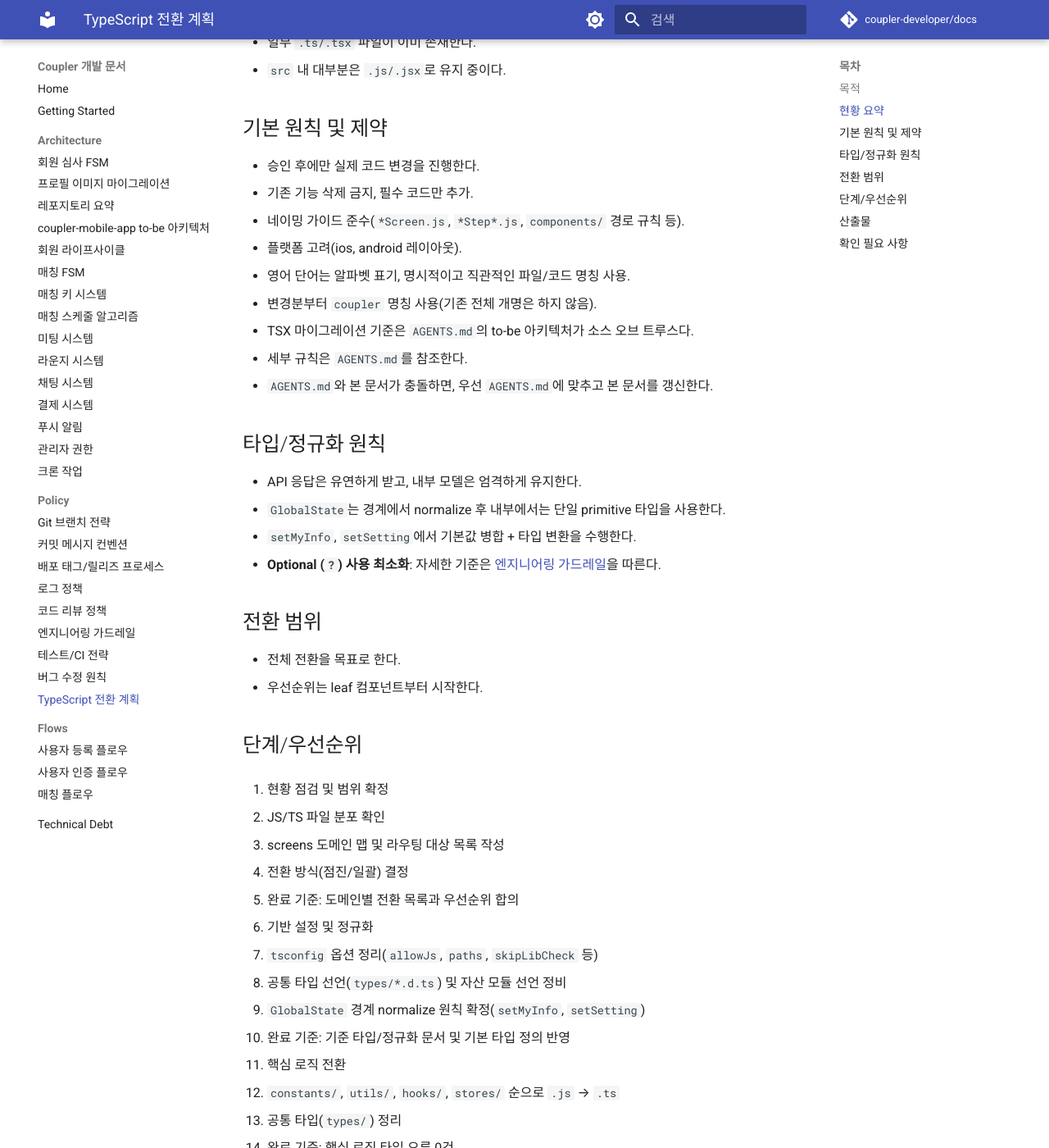
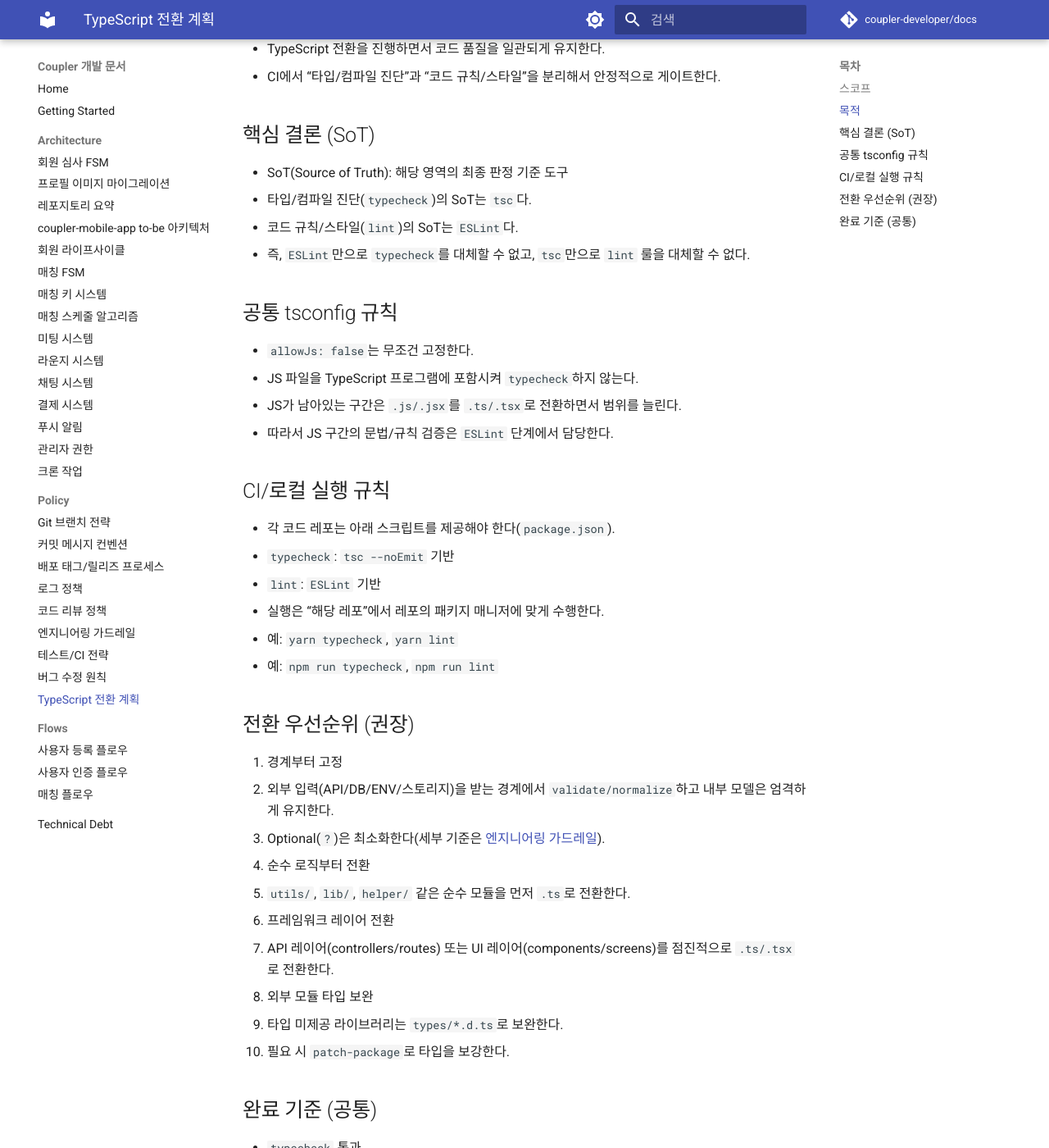
Before and after one commit to coupler-developer/docs, an MkDocs documentation site: the page built from content/policy/typescript-migration-plan.md, in a window 1280 px wide and 1400 px high, scrolled down 375 px. Shown: the whole window at 82% size. Built offline with MkDocs 1.6.1 and Material for MkDocs 9.7.7, drawn with Linux system fonts in a browser that asks for light colours; comment, search, counter and statistics services are not loaded; some of the changed text lies outside the part shown.

Commit message:
docs: 타입체크/린트 운영 규칙 정리
Changes:
- TypeScript 전환/운영 규칙을 코드 레포 공통 정책으로 정리 (docs 제외)
- allowJs: false 고정 및 tsc/ESLint SoT 분리 명시

Tests:
- not run: 문서 변경

```diff
--- a/content/policy/typescript-migration-plan.md
+++ b/content/policy/typescript-migration-plan.md
@@ -1,85 +1,56 @@
-# TypeScript 전환 계획 (coupler-mobile-app)
+# TypeScript 전환/운영 규칙 (코드 레포 공통, docs 제외)
+
+## 스코프
+
+- 이 문서는 워크스페이스 내 코드 레포에 대한 공통 규칙이다.
+- `docs/` 레포에는 적용하지 않는다.
 
 ## 목적
 
-- React Native 앱의 TypeScript 전환 범위와 우선순위를 문서화한다.
+- TypeScript 전환을 진행하면서 코드 품질을 일관되게 유지한다.
+- CI에서 “타입/컴파일 진단”과 “코드 규칙/스타일”을 분리해서 안정적으로 게이트한다.
 
-## 현황 요약
+## 핵심 결론 (SoT)
 
-- `tsconfig.json`이 존재하며 `@react-native/typescript-config`를 사용한다.
-- `typescript`, `@types/*`가 `devDependencies`에 포함되어 있다.
-- 일부 `.ts/.tsx` 파일이 이미 존재한다.
-- `src` 내 대부분은 `.js/.jsx`로 유지 중이다.
+- SoT(Source of Truth): 해당 영역의 최종 판정 기준 도구
+- 타입/컴파일 진단(`typecheck`)의 SoT는 `tsc`다.
+- 코드 규칙/스타일(`lint`)의 SoT는 `ESLint`다.
+- 즉, `ESLint`만으로 `typecheck`를 대체할 수 없고, `tsc`만으로 `lint` 룰을 대체할 수 없다.
 
-## 기본 원칙 및 제약
+## 공통 tsconfig 규칙
 
-- 승인 후에만 실제 코드 변경을 진행한다.
-- 기존 기능 삭제 금지, 필수 코드만 추가.
-- 네이밍 가이드 준수(`*Screen.js`, `*Step*.js`, `components/` 경로 규칙 등).
-- 플랫폼 고려(ios, android 레이아웃).
-- 영어 단어는 알파벳 표기, 명시적이고 직관적인 파일/코드 명칭 사용.
-- 변경분부터 `coupler` 명칭 사용(기존 전체 개명은 하지 않음).
-- TSX 마이그레이션 기준은 `AGENTS.md`의 to-be 아키텍처가 소스 오브 트루스다.
-- 세부 규칙은 `AGENTS.md`를 참조한다.
-- `AGENTS.md`와 본 문서가 충돌하면, 우선 `AGENTS.md`에 맞추고 본 문서를 갱신한다.
+- `allowJs: false`는 무조건 고정한다.
+  - JS 파일을 TypeScript 프로그램에 포함시켜 `typecheck`하지 않는다.
+  - JS가 남아있는 구간은 `.js/.jsx`를 `.ts/.tsx`로 전환하면서 범위를 늘린다.
+  - 따라서 JS 구간의 문법/규칙 검증은 `ESLint` 단계에서 담당한다.
 
-## 타입/정규화 원칙
+## CI/로컬 실행 규칙
 
-- API 응답은 유연하게 받고, 내부 모델은 엄격하게 유지한다.
-- `GlobalState`는 경계에서 normalize 후 내부에서는 단일 primitive 타입을 사용한다.
-- `setMyInfo`, `setSetting`에서 기본값 병합 + 타입 변환을 수행한다.
-- **Optional (`?`) 사용 최소화**: 자세한 기준은 [엔지니어링 가드레일](engineering-guardrails.md)을 따른다.
+- 각 코드 레포는 아래 스크립트를 제공해야 한다(`package.json`).
+  - `typecheck`: `tsc --noEmit` 기반
+  - `lint`: `ESLint` 기반
+- 실행은 “해당 레포”에서 레포의 패키지 매니저에 맞게 수행한다.
+  - 예: `yarn typecheck`, `yarn lint`
+  - 예: `npm run typecheck`, `npm run lint`
 
-## 전환 범위
+## 전환 우선순위 (권장)
 
-- 전체 전환을 목표로 한다.
-- 우선순위는 leaf 컴포넌트부터 시작한다.
+1. 경계부터 고정
+   - 외부 입력(API/DB/ENV/스토리지)을 받는 경계에서 `validate/normalize`하고 내부 모델은 엄격하게 유지한다.
+   - Optional(`?`)은 최소화한다(세부 기준은 [엔지니어링 가드레일](engineering-guardrails.md)).
 
-## 단계/우선순위
+2. 순수 로직부터 전환
+   - `utils/`, `lib/`, `helper/` 같은 순수 모듈을 먼저 `.ts`로 전환한다.
 
-1. 현황 점검 및 범위 확정
+3. 프레임워크 레이어 전환
+   - API 레이어(controllers/routes) 또는 UI 레이어(components/screens)를 점진적으로 `.ts/.tsx`로 전환한다.
 
-   - JS/TS 파일 분포 확인
-   - screens 도메인 맵 및 라우팅 대상 목록 작성
-   - 전환 방식(점진/일괄) 결정
-   - 완료 기준: 도메인별 전환 목록과 우선순위 합의
-2. 기반 설정 및 정규화
+4. 외부 모듈 타입 보완
+   - 타입 미제공 라이브러리는 `types/*.d.ts`로 보완한다.
+   - 필요 시 `patch-package`로 타입을 보강한다.
 
-   - `tsconfig` 옵션 정리(`allowJs`, `paths`, `skipLibCheck` 등)
-   - 공통 타입 선언(`types/*.d.ts`) 및 자산 모듈 선언 정비
-   - `GlobalState` 경계 normalize 원칙 확정(`setMyInfo`, `setSetting`)
-   - 완료 기준: 기준 타입/정규화 문서 및 기본 타입 정의 반영
-3. 핵심 로직 전환
+## 완료 기준 (공통)
 
-   - `constants/`, `utils/`, `hooks/`, `stores/` 순으로 `.js` → `.ts`
-   - 공통 타입(`types/`) 정리
-   - 완료 기준: 핵심 로직 타입 오류 0건
-4. UI leaf 전환
-
-   - leaf 컴포넌트부터 `.jsx` → `.tsx`
-   - `fragment` 제거 및 `*Section`/`*Panel` 리네이밍
-   - 완료 기준: leaf 레벨 타입 오류 0건
-5. screens/steps 전환
-
-   - 도메인별 `*Screen`/`*Step` 전환 및 라우팅 정리
-   - `screens/shared`는 라우팅 전용 유지
-   - 완료 기준: 도메인 단위 전환 완료 + 화면 진입 기본 동작 확인
-6. 외부 모듈 타입 보완 및 강화
-
-   - 타입 미제공 라이브러리용 `d.ts` 추가
-   - 필요 시 `patch-package`로 타입 보강
-   - `noImplicitAny` 등 옵션 단계적 강화
-   - 완료 기준: lint/test 통과 + 문서 업데이트
-
-## 산출물
-
-- 전환 체크리스트 문서
-- 공통 타입 선언 파일
-- 업데이트된 `tsconfig` 및 린트 규칙
-- 전환된 소스 파일(.ts/.tsx)
-
-## 확인 필요 사항
-
-- leaf 컴포넌트 정의 기준 확정(예: props만 받는 dumb component 등)
-- 기존 JS 허용 여부(장기적으로 `allowJs` 유지 여부)
-- 테스트 범위 확대 여부(`__tests__`/`@testing-library/react-native` 도입)
+- `typecheck` 통과
+- `lint` 통과
+- 기능 동작 유지(기존 기능 삭제/우회 금지)
```
